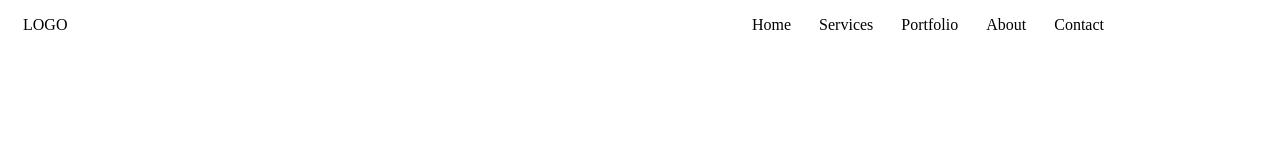
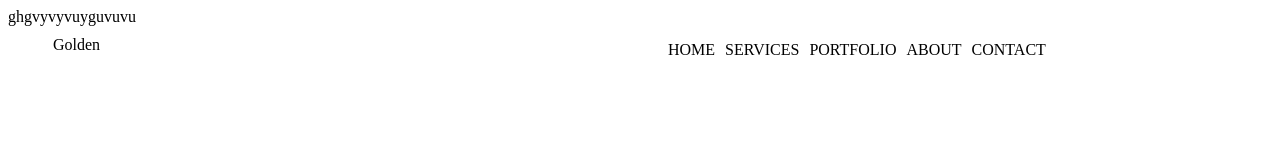
Before and after one commit to Rhaant/studioProject, a website: page index.html in a window 1280 px wide. Drawn offline with Linux system fonts and the light colour scheme.

Commit message:
Changed structure, almost everything

```diff
--- a/index.html
+++ b/index.html
@@ -6,27 +6,52 @@
     <meta http-equiv="X-UA-Compatible" content="ie=edge">
     <title>studioProject</title>
     <link rel="stylesheet" href="css/style.css">
+    <link rel="stylesheet" href="images/backgroumd.png">
     <link rel="stylesheet" type="text/css" href="vendor/bootstrap-grid.css">
     <link rel="stylesheet" href="https://cdnjs.cloudflare.com/ajax/libs/font-awesome/5.9.0/css/all.min.css">
+    <link href="https://fonts.googleapis.com/css?family=Open+Sans&display=swap" rel="stylesheet">
+    <link href="https://fonts.googleapis.com/css?family=Lobster&display=swap" rel="stylesheet">
+
 </head>
 <body>
-    <nav class="section">
-        <div class="container-fluid navigation">
-            <div class="row">
-                <a class="navbar-logo col-3">LOGO</a>
-                <ul class="navbar col-0">
-                    <li>Home</li>
-                    <li>Services</li>
-                    <li>Portfolio</li>
-                    <li>About</li>
-                    <li>Contact</li>
-                </ul>
-            </div>
+
+<section class="navbar">
+    <div class="container">
+        <div class="row">
+            <div class="col-6 logo">
+                <p>Golden</p>
+             </div>
+             <div class="col-6 menu">
+                 <ul>
+                     <li>HOME</li>
+                     <li>SERVICES</li>
+                     <li>PORTFOLIO</li>
+                     <li>ABOUT</li>
+                     <li>CONTACT</li>
+                 </ul>
+             </div>
+
         </div>
+    </div>
 
 
+
+</section>
+
+
+<section>
+
+<div class="banner">
+    <div class="grid-conatiner">
+        <div class="grid-x" style="background-image: url(`bakcground.png`);">
+            <!-- <img src="images/backgroumd.png"> -->
+ghgvyvyvuyguvuvu
         </div>
-    </nav>
+    </div>
+</div>
+
+
+</section>
 
 </body>
 </html>
--- a/sass/style.scss
+++ b/sass/style.scss
@@ -1,14 +1,34 @@
-/* Navigation */
-.navigation {
-    margin: 16px 32px;
+/** GLOBAL **/
+
+$color-one: #ffffff;
+$color-second: #fed136;
+$color-third: #222222;
+
+body{
+    width: 1200px;
+    justify-content: center;
 }
-.navigation ul{
+
+/** NAVIGATION **/
+
+.navbar p {
     position: fixed;
-    top: 0;
-    left: 700px;
-    width: 100%;
+    top: 20px;
+
 }
-.navigation li {
+
+.navbar menu {
+
+}
+
+.navbar ul {
     display: inline;
-    padding: 0 12px;
+    position: fixed;
+    top: 20px;
 }
+
+.navbar li {
+    display: inline;
+    float: left;
+    padding: 5px;
+}
```
Also changed, not shown: css/style.css, 2 other files.
